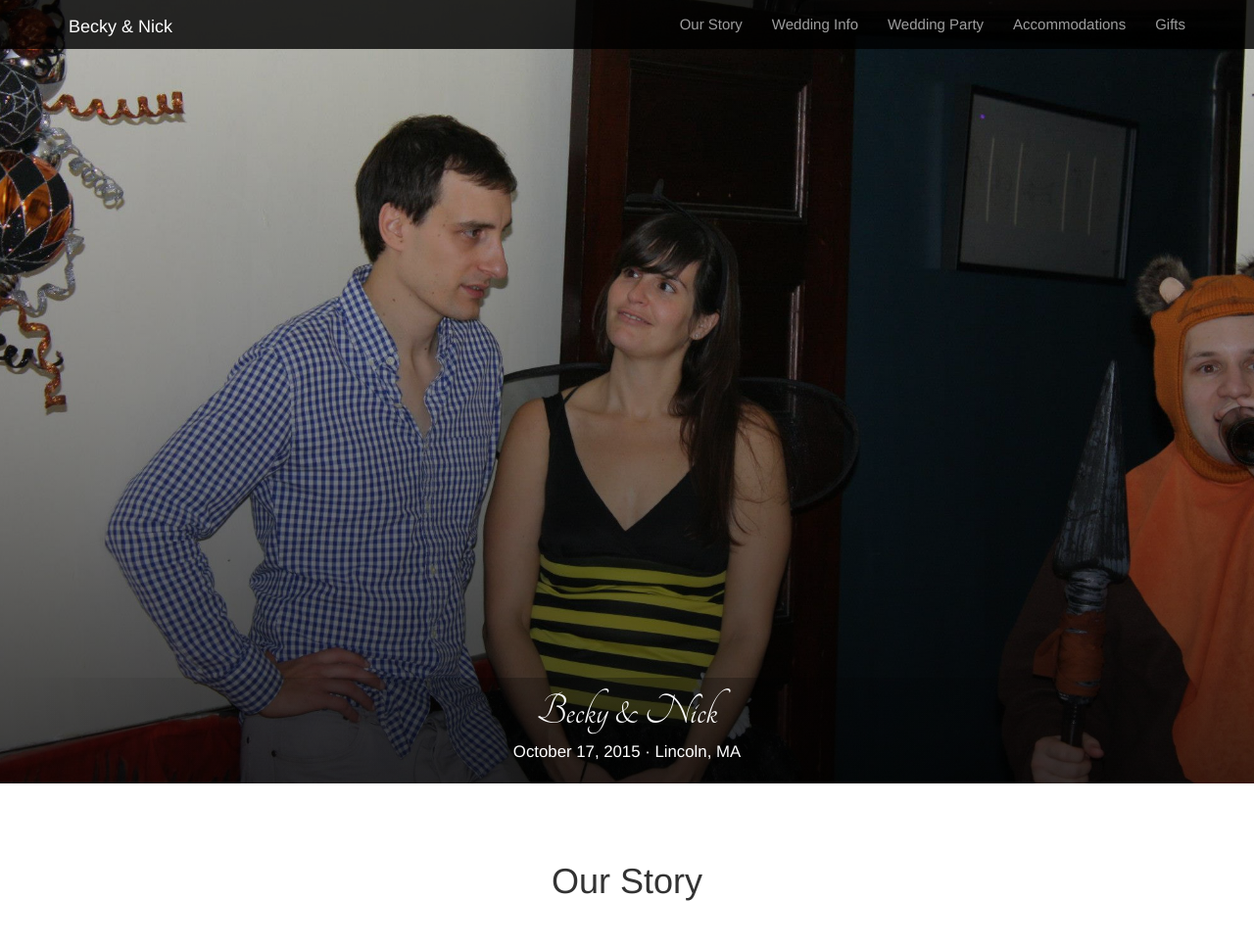
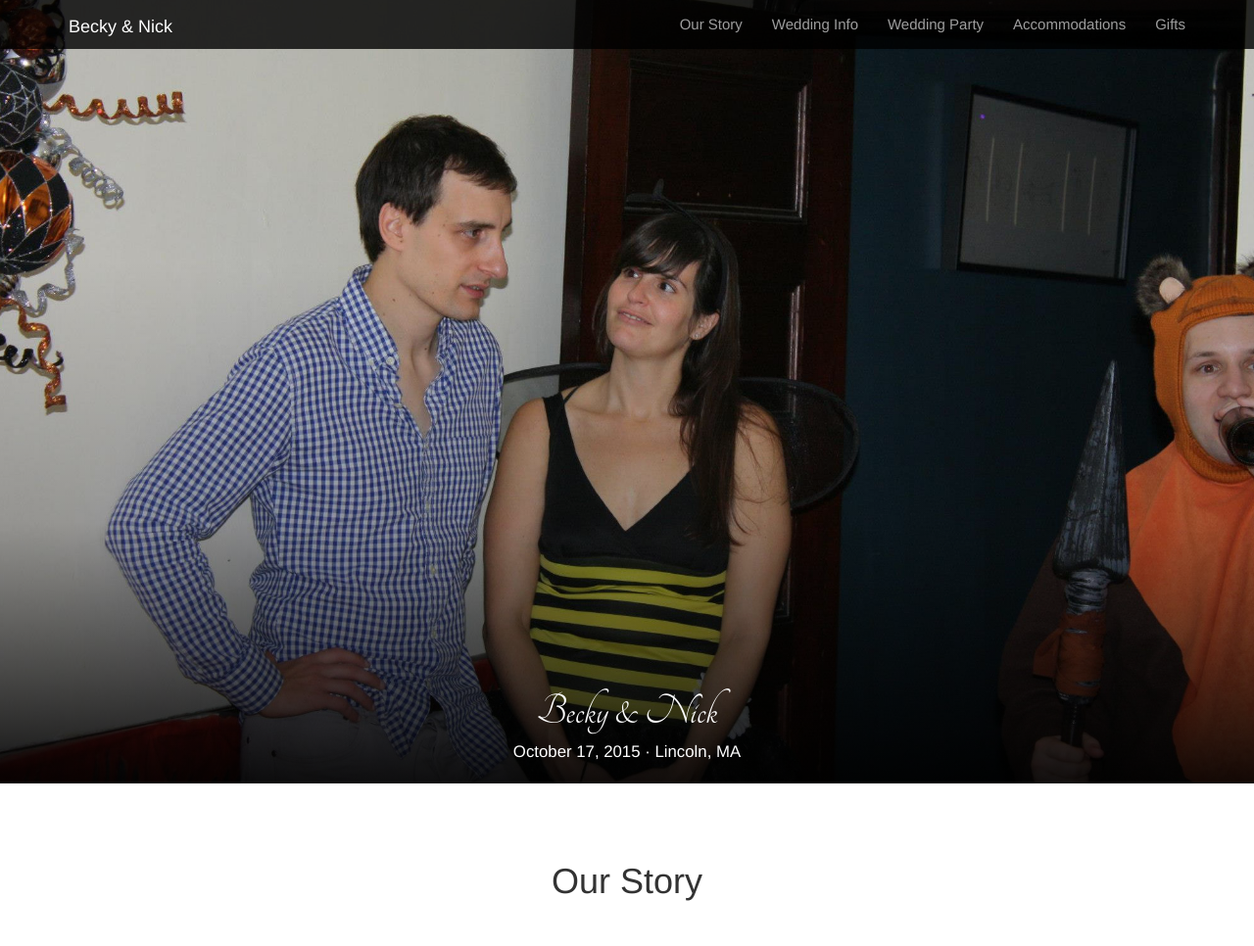
Before and after one commit to ndelrossi/backyandnickwedding, a Rails app: page / in a window 1280 px wide. Shown: the top 966 px of the page at 98% size. Run offline with Rails 7, Linux system fonts and the light colour scheme; style sheets or scripts are compiled from the project's sources; some libraries are stand-ins or nearby versions.

Commit message:
Remove gradient behind welcome text

```diff
--- a/app/assets/stylesheets/wedding.css.scss
+++ b/app/assets/stylesheets/wedding.css.scss
@@ -24,12 +24,12 @@ h1 {
   background: -o-linear-gradient(to top, rgba(0, 0, 0, 0.7), rgba(0, 0, 0, 0.1)); /* For Opera 11.1 to 12.0 */
   background: -moz-linear-gradient(to top, rgba(0, 0, 0, 0.7), rgba(0, 0, 0, 0.1)); /* For Firefox 3.6 to 15 */
   background:
-    linear-gradient(to top, rgba(0, 0, 0, 0.7), rgba(0, 0, 0, 0.3), rgba(0, 0, 0, 0.0)),
+    linear-gradient(to top, rgba(0, 0, 0, 0.9), rgba(0, 0, 0, 0.2), rgba(0, 0, 0, 0.0), rgba(0, 0, 0, 0.0)),
     image-url("cover.jpg") no-repeat scroll 40% 0 / cover transparent;
 }
 
 #welcome-text {
-  background: linear-gradient(to right, rgba(0, 0, 0, 0.0), rgba(0, 0, 0, 0.3), rgba(0, 0, 0, 0.0));
+  //background: linear-gradient(to right, rgba(0, 0, 0, 0.0), rgba(0, 0, 0, 0.3), rgba(0, 0, 0, 0.0));
   z-index: 100;
   position: absolute;
   width: 100%;
```
